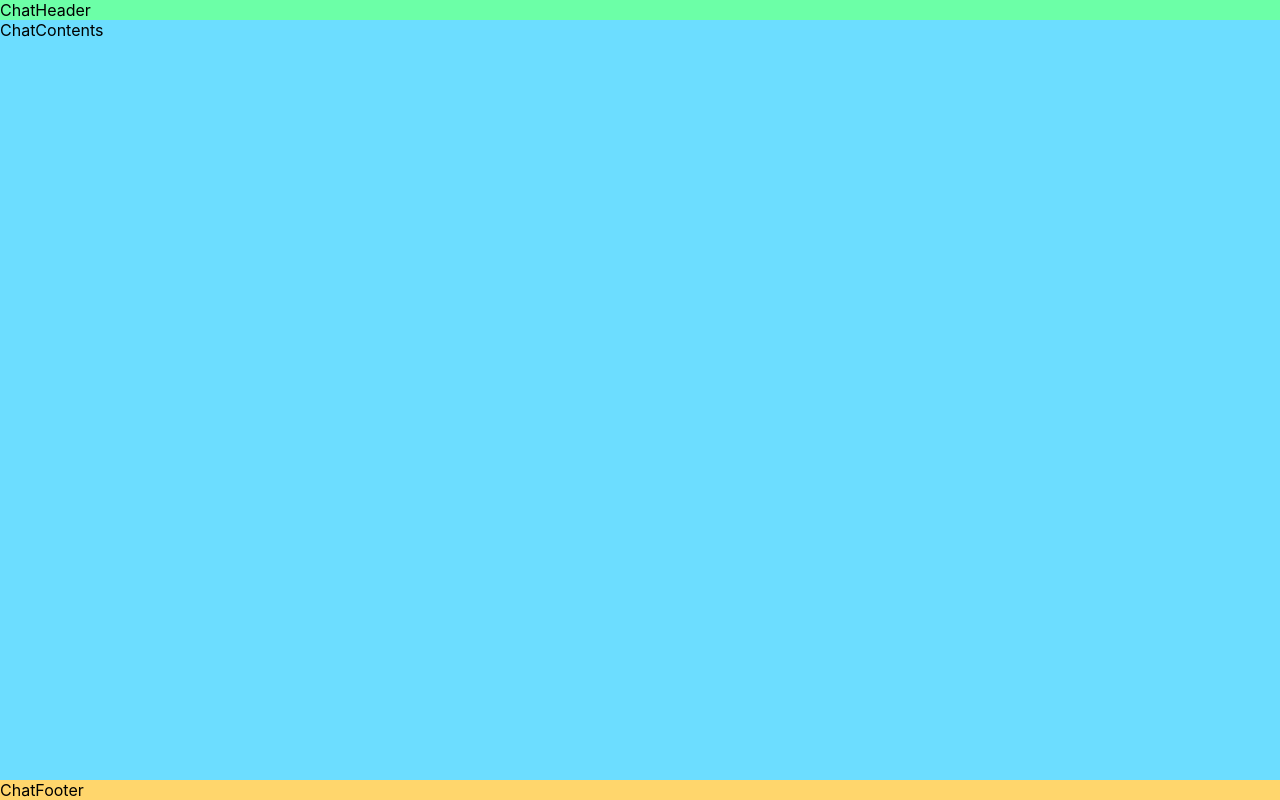
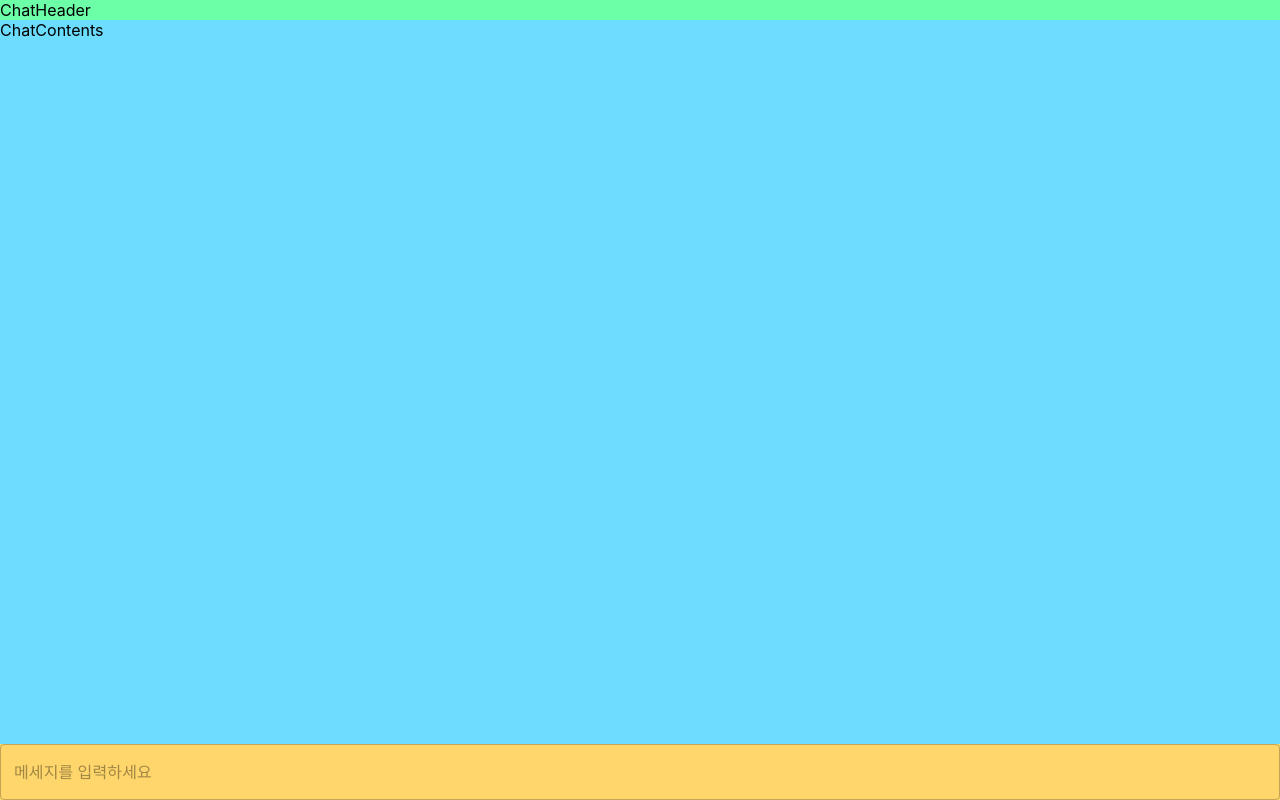
Before and after one commit to dev-traveler/chatterbox-mobx, a React (Create React App) app: page / in a window 1280 px wide. Built offline with nearby package versions, Linux system fonts and the light colour scheme.

Commit message:
Make ChatFooter add message to messageStore

```diff
--- a/src/components/organism/ChatFooter/ChatFooter.tsx
+++ b/src/components/organism/ChatFooter/ChatFooter.tsx
@@ -1,10 +1,33 @@
-import React from "react";
-import Stack from "../../element/Stack";
+import React, { useState } from "react";
+import useStores from "hooks/useStores";
+import Stack from "components/element/Stack";
+import TextField from "components/element/TextField";
+import Message from "model/Message";
 
 function ChatFooter() {
+  const { messageStore } = useStores();
+  const [text, setText] = useState("");
+
+  const handleSubmitText = (event: any) => {
+    if (event.key === "Enter") {
+      messageStore.add(new Message({ text }));
+      setText("");
+    }
+  };
+
+  const handleTextChange = (event: any): void => {
+    setText(event.target.value);
+  };
+
   return (
     <Stack direction="row" sx={{ backgroundColor: "#ffd66c" }}>
-      ChatFooter
+      <TextField
+        sx={{ flex: 1 }}
+        placeholder="메세지를 입력하세요"
+        value={text}
+        onChange={handleTextChange}
+        onKeyDown={handleSubmitText}
+      />
     </Stack>
   );
 }
```
